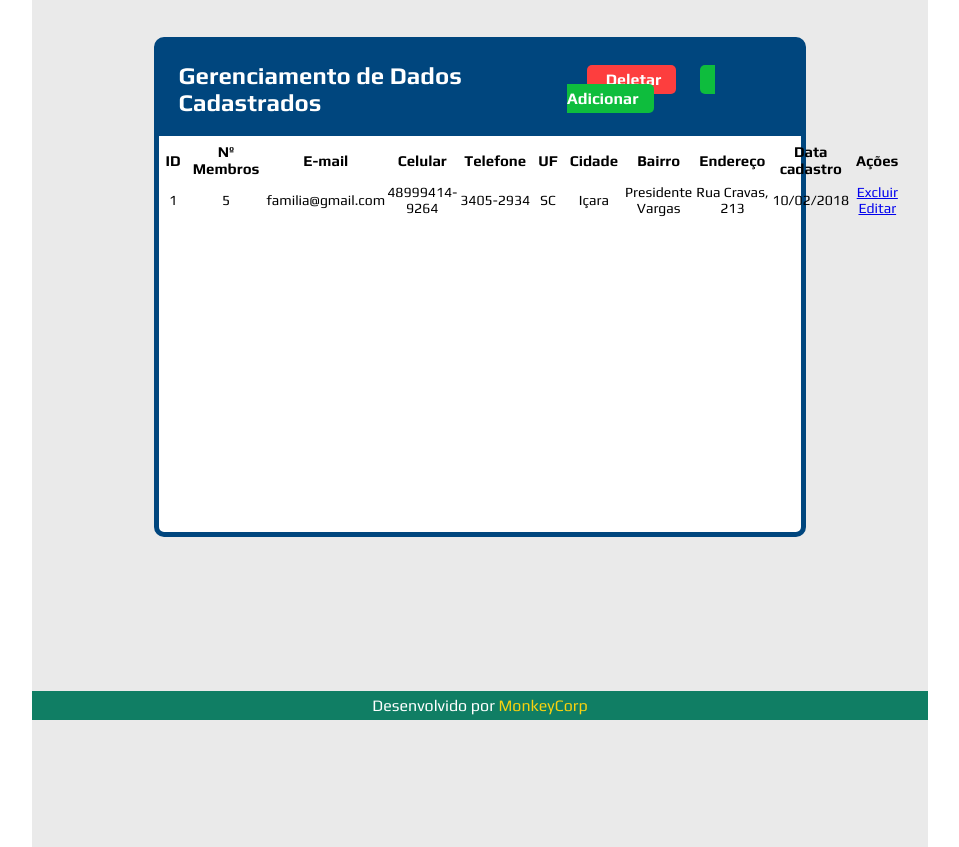
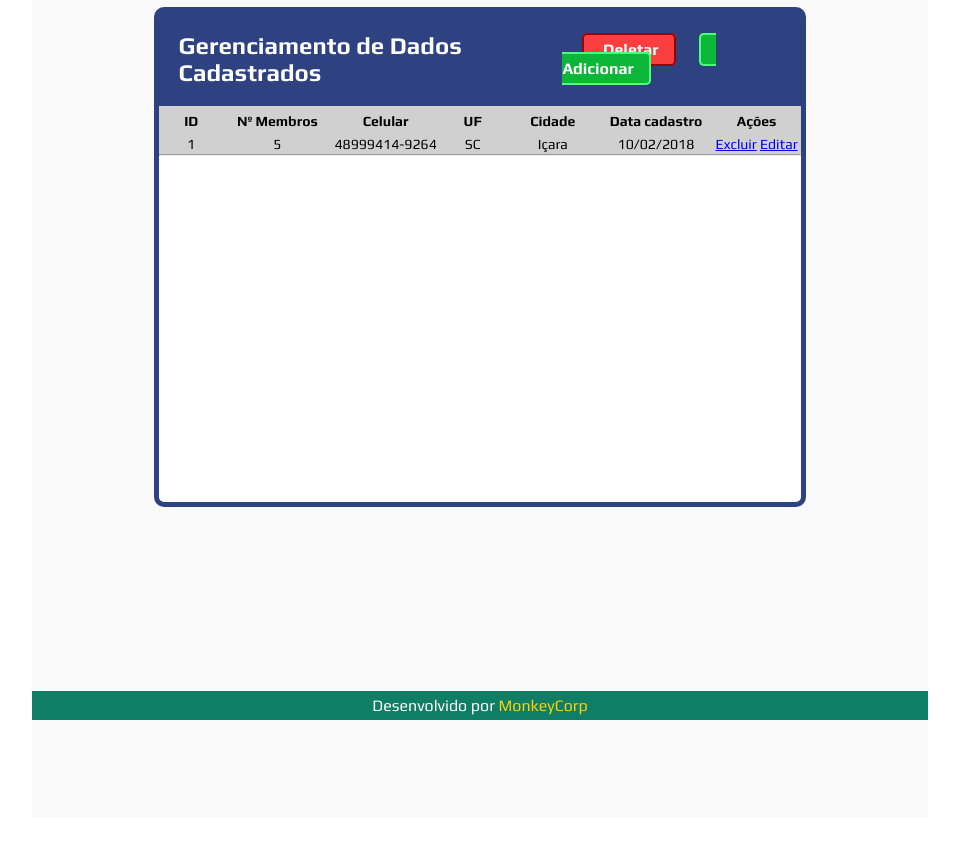
Before and after one commit to arthurmeira/SocialDigital, a plain HTML site: page index.html in a window 1280 px wide. Shown: the part 80-927 px from the top of the page, without its empty margins (160-1119 px from the left). After the commit the page ends 897 px from the top, so only its background shows below. Drawn offline with Linux system fonts and the light colour scheme.

Commit message:
Alterando table

```diff
--- a/css/style.css
+++ b/css/style.css
@@ -14,7 +14,7 @@ body{
 header .top{
     text-align: center;
     background-color: rgb(16, 126, 100);
-    padding: 20px;
+    padding: 10px;
     display: flex;
     align-items: center;
     justify-content: space-around;
@@ -22,13 +22,14 @@ header .top{
 
 header .top h1{
     color: rgb(255, 255, 255);
+    font-size: 24px;
 }
 
 header .links a{
     text-decoration: none;
     color: rgb(212, 212, 212);
     margin-left: 20px;
-    font-size: 18px;
+    font-size: 14px;
     font-weight: 800;
     border-bottom: 2px solid rgb(212, 212, 212);
     transition: color 0.5s, border 0.5s;
@@ -36,11 +37,11 @@ header .links a{
 
 header .links a:hover{
     color: white;
-    border-bottom: 2px solid rgb(240, 192, 0);
+    border-bottom: 2px solid rgb(255, 255, 255);
 }
 
 main{
-    background-color: rgb(234, 234, 234);
+    background-color: rgb(249, 249, 249);
     height: 850px;
     margin: auto;
 }
@@ -61,27 +62,26 @@ main .content{
     height: 500px;
     margin: auto;
     background-color: rgb(255, 255, 255);
-    border: 5px solid rgb(0, 70, 126);
+    border: 5px solid rgb(46, 65, 129);
     border-radius: 10px;
 }
 
 main .content table{
     margin: auto;
+    background-color: rgb(208, 208, 208);
+    text-align: center;
 }
-
 
 
 main .content thead th{
     padding: 5px;
-    text-align: center;
-    font-size: 15px;
+    font-size: 14px;
     width: 900px;
 }
 
 
 main tbody td{
     font-size: 14px;
-    text-align: center;
     width: 200px;
 }
 
@@ -94,13 +94,15 @@ main .btns .del{
     background-color: rgb(253, 62, 62);
     padding: 5px 15px;
     border-radius: 5px;
+    border: 2px solid rgb(153, 0, 0);
 }
 
 main .btns .new{
     color: rgb(255, 255, 255);
-    background-color: rgb(14, 189, 61);
+    background-color: rgb(12, 182, 57);
     padding: 5px 15px;
     border-radius: 5px;
+    border: 2px solid rgb(74, 255, 122);
 }
 
 main .record{
@@ -108,7 +110,7 @@ main .record{
     margin: auto;
     display: flex;
     align-items: center;
-    background-color: rgb(0, 70, 126);
+    background-color: rgb(46, 65, 129);
     justify-content: space-between;
     color: rgb(255, 255, 255);
 }
--- a/index.html
+++ b/index.html
@@ -32,19 +32,15 @@
                         <a class="new" href="#"><img src="/images/new.png" alt=""> Adicionar</a>
                     </div><!--btns-->
                 </div><!--record-->
-
                 <table>
                     <thead>
                         <tr>
+
                             <th>ID</th>
                             <th>Nº Membros</th>
-                            <th>E-mail</th>
                             <th>Celular</th>
-                            <th>Telefone</th>
                             <th>UF</th>
                             <th>Cidade</th>
-                            <th>Bairro</th>
-                            <th>Endereço</th>
                             <th>Data cadastro</th>
                             <th>Ações</th>
                         </tr>
@@ -52,13 +48,9 @@
                     <tbody>
                         <td>1</td>
                         <td>5</td>
-                            <td>familia@gmail.com</td>
                         <td>48999414-9264</td>
-                            <td>3405-2934</td>
                         <td>SC</td>
                         <td>Içara</td>
-                            <td>Presidente Vargas</td>
-                            <td>Rua Cravas, 213</td>
                         <td>10/02/2018</td>
                         <td>
                             <div class="actions">
@@ -68,7 +60,7 @@
                         </td>
                     </tbody>
                 </table>
-
+                <hr>
             </div><!--content-->
             <div class="datas"></div><!--datas-->
         </div><!--container-->
```
Lines whose indentation alone changed are shown as unchanged.
